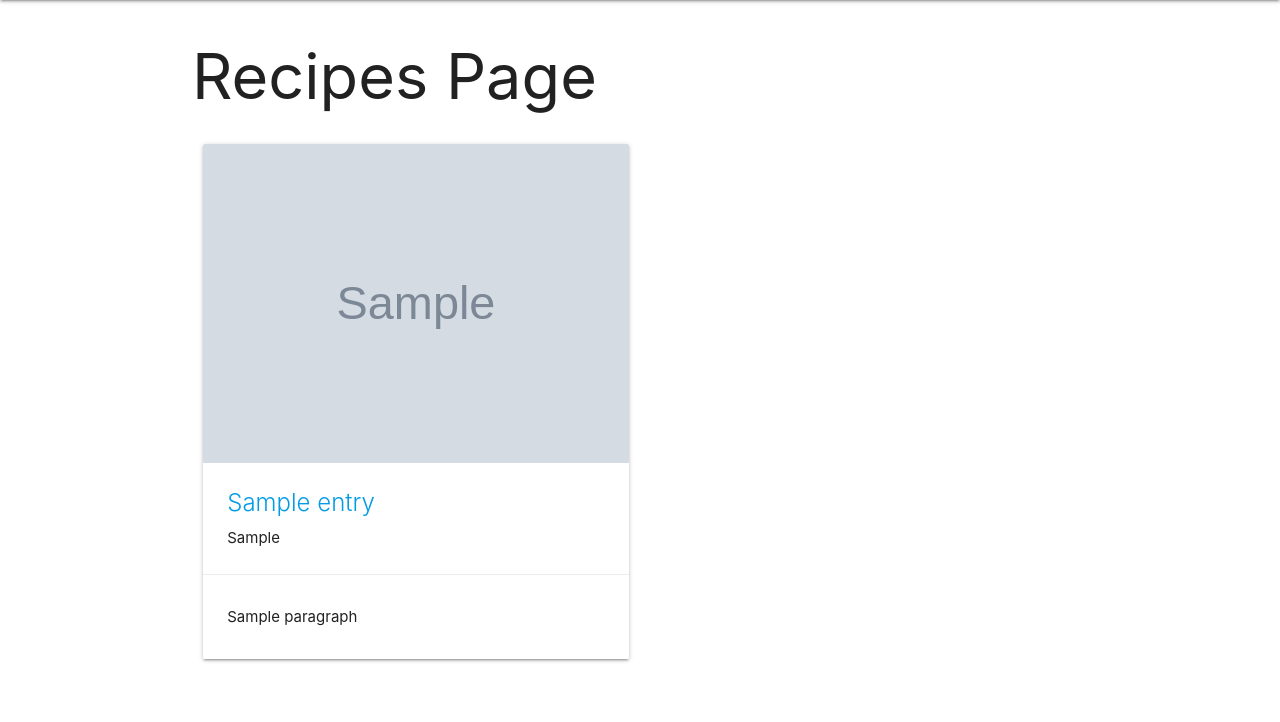
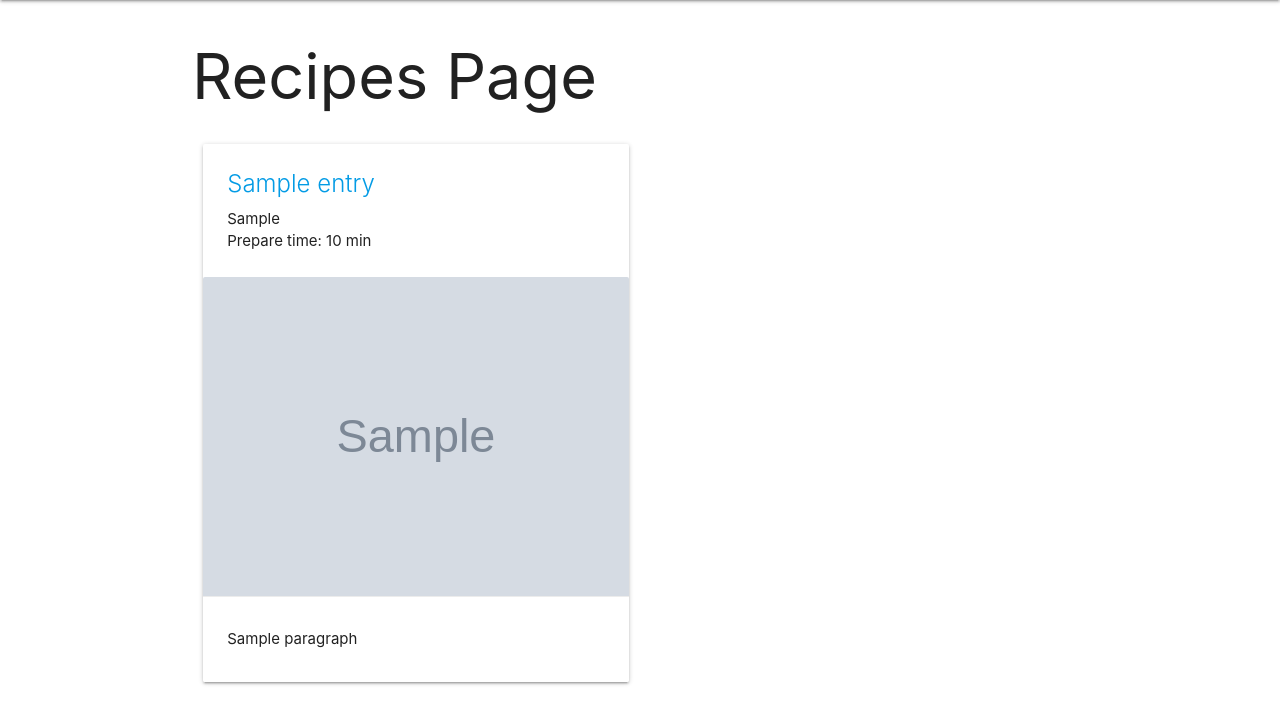
Before and after one commit to Code-Institute-Submissions/CookBookApp, a Flask app: template templates/recipes.html in a window 1280 px wide. Shown: the part 64-786 px from the top of the page. Run offline with Flask 2, Linux system fonts and the light colour scheme; the template is opened without the code that fills it: most values are stand-ins (such as "Sample title", 1, 10 or a date in 2020); grey boxes marked "Sample" are stand-in pictures.

Commit message:
update layout

```diff
--- a/templates/recipes.html
+++ b/templates/recipes.html
@@ -10,14 +10,15 @@
 
     <div class=" col s12 m6">
         <div class="card">
-            <div class="card-image">
-                <img src="{{ recipe.image }}">
-            </div>
             <div class="card-content">
                 <span class="card-title">
                     <a href="{{url_for('recipe_details', recipe_id=recipe.recipe_id)}}">{{ recipe.title }}</a>
                 </span>
                 <p>{{ recipe.type_of_food }}</p>
+                <p>Prepare time: {{ recipe.minutes }} min</p>
+            </div>
+            <div class="card-image">
+                <img src="{{ recipe.image }}">
             </div>
             <div class="card-action">
                 {% for paragraph in recipe.description %}
```
Also changed, not shown: templates/recipe_add.html (+4 -3 lines).
